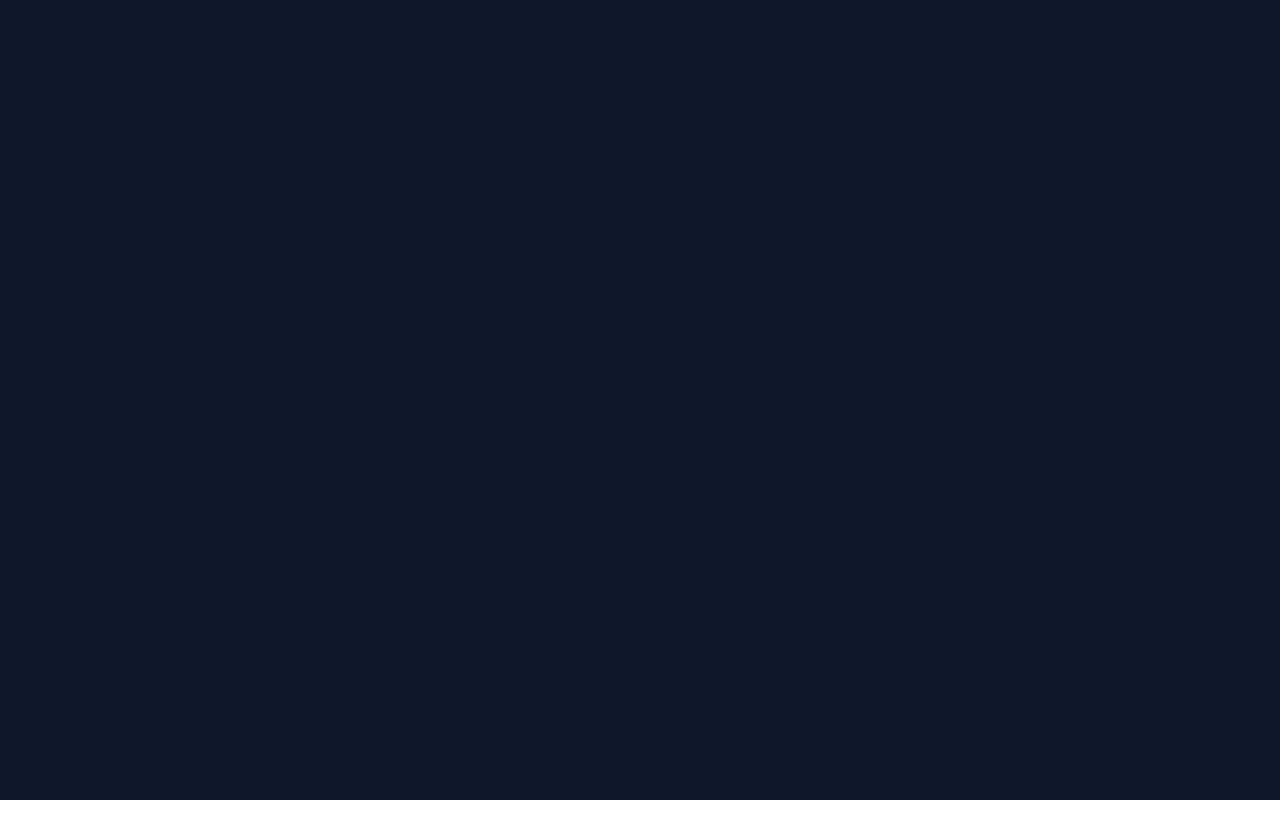
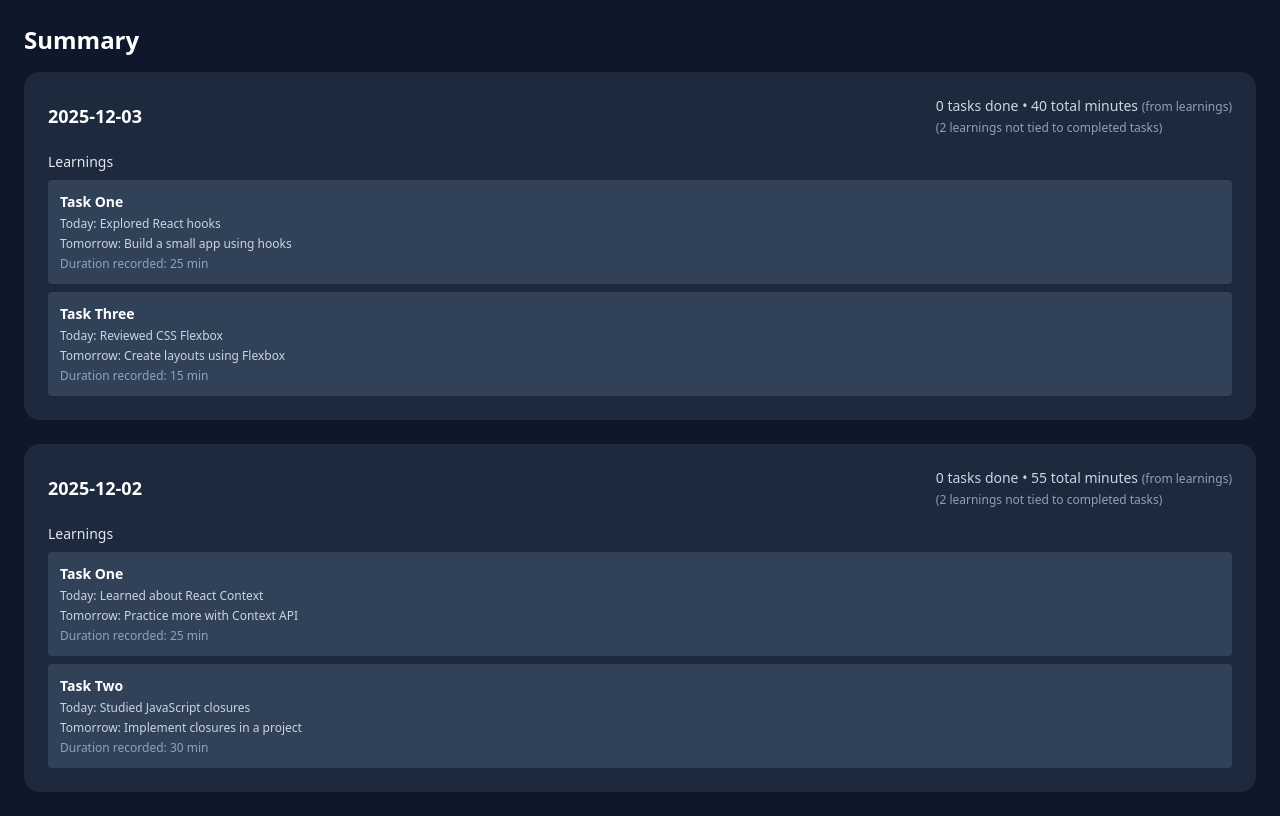
Before and after one commit to ng11tk/progress-watch, a React (Vite) app in the folder client/: page /summary in a window 1280 px wide. Before the commit this address had no page. Built offline with nearby package versions, Linux system fonts and the light colour scheme.

Commit message:
feat: add summary page

```diff
--- a/client/src/App.jsx
+++ b/client/src/App.jsx
@@ -2,6 +2,7 @@ import { BrowserRouter as Router, Routes, Route } from "react-router-dom";
 import "./App.css";
 import Dashboard from "./views/dashboard";
 import TaskList from "./views/tasks";
+import Summary from "./views/summary";
 import { TasksProvider } from "./contexts/TasksContext";
 
 export default function App() {
@@ -12,6 +13,7 @@ export default function App() {
           <Routes>
             <Route path="/" element={<Dashboard />} />
             <Route path="/tasks" element={<TaskList />} />
+            <Route path="/summary" element={<Summary />} />
           </Routes>
         </Router>
       </TasksProvider>
--- a/client/src/components/stopwatch.jsx
+++ b/client/src/components/stopwatch.jsx
@@ -1,5 +1,6 @@
 import { useState } from "react";
 import { useStopwatch } from "../hooks/useStopwatch";
+import { useTasks } from "../contexts/useTasks";
 
 export default function ProgressWatch({ task, onClose, onTaskComplete }) {
   const [view, setView] = useState("RUNNING");
@@ -7,6 +8,8 @@ export default function ProgressWatch({ task, onClose, onTaskComplete }) {
     today: "",
     tomorrow: "",
   });
+
+  const { addLearning } = useTasks();
 
   const startingSeconds = (task?.duration ?? 25) * 60; // convert minutes -> seconds
   const { time, isRunning, start, pause, reset } = useStopwatch(
@@ -16,7 +19,7 @@ export default function ProgressWatch({ task, onClose, onTaskComplete }) {
 
   function onFinish() {
     setView("FINISHED");
-    // ensure stopwatch is stopped and notify parent that task completed
+    // ensure stopwatch is stopped and mark task completed (keep modal open so user can add learning)
     try {
       pause();
     } catch {
@@ -28,7 +31,16 @@ export default function ProgressWatch({ task, onClose, onTaskComplete }) {
   const seconds = time % 60;
 
   const handleSubmitLearning = () => {
-    console.log("Learning:", learning);
+    // store learning for the task, prefer using the task's completed date if available
+    addLearning({
+      taskId: task?.id,
+      today: learning.today,
+      tomorrow: learning.tomorrow,
+      date: task?.completedAt
+        ? task.completedAt.slice(0, 10)
+        : new Date().toISOString().slice(0, 10),
+    });
+
     reset();
     setView("FINISHED");
   };
--- a/client/src/contexts/TasksContext.jsx
+++ b/client/src/contexts/TasksContext.jsx
@@ -60,9 +60,83 @@ export function TasksProvider({ children }) {
     updateTask(id, { completed: true, completedAt: new Date().toISOString() });
   };
 
+  const [learnings, setLearnings] = useState([
+    {
+      id: 1,
+      taskId: 1,
+      taskTitle: "Task One",
+      duration: 25,
+      today: "Learned about React Context",
+      tomorrow: "Practice more with Context API",
+      date: "2025-12-02",
+      createdAt: "2025-12-02T10:00:00Z",
+    },
+    {
+      id: 2,
+      taskId: 2,
+      taskTitle: "Task Two",
+      duration: 30,
+      today: "Studied JavaScript closures",
+      tomorrow: "Implement closures in a project",
+      date: "2025-12-02",
+      createdAt: "2025-12-02T11:00:00Z",
+    },
+    {
+      id: 3,
+      taskId: 1,
+      taskTitle: "Task One",
+      duration: 25,
+      today: "Explored React hooks",
+      tomorrow: "Build a small app using hooks",
+      date: "2025-12-03",
+      createdAt: "2025-12-03T09:30:00Z",
+    },
+    {
+      id: 4,
+      taskId: 3,
+      taskTitle: "Task Three",
+      duration: 15,
+      today: "Reviewed CSS Flexbox",
+      tomorrow: "Create layouts using Flexbox",
+      date: "2025-12-03",
+      createdAt: "2025-12-03T10:15:00Z",
+    },
+  ]);
+
+  function toLocalDateYYYYMMDD(dateInput) {
+    const d = typeof dateInput === "string" ? new Date(dateInput) : dateInput;
+    const y = d.getFullYear();
+    const m = String(d.getMonth() + 1).padStart(2, "0");
+    const day = String(d.getDate()).padStart(2, "0");
+    return `${y}-${m}-${day}`;
+  }
+
+  const addLearning = ({ taskId, today, tomorrow, date }) => {
+    const task = tasks.find((t) => t.id === taskId);
+    const entry = {
+      id: Date.now(),
+      taskId,
+      taskTitle: task?.title || "",
+      duration: task?.duration || 0,
+      today: today || "",
+      tomorrow: tomorrow || "",
+      date: date || toLocalDateYYYYMMDD(new Date()), // YYYY-MM-DD local
+      createdAt: new Date().toISOString(),
+    };
+    setLearnings((prev) => [entry, ...prev]);
+    return entry;
+  };
+
   return (
     <TasksContext.Provider
-      value={{ tasks, addTask, updateTask, markTaskCompleted }}
+      value={{
+        tasks,
+        addTask,
+        updateTask,
+        markTaskCompleted,
+        learnings,
+        addLearning,
+      }}
     >
       {children}
     </TasksContext.Provider>
--- a/client/src/views/dashboard/index.jsx
+++ b/client/src/views/dashboard/index.jsx
@@ -13,10 +13,16 @@ const Dashboard = () => {
 
   return (
     <div>
-      <h1 className="text-2xl font-bold mb-4">Dashboard</h1>
+      <div className="flex items-center justify-between mb-4">
+        <h1 className="text-2xl font-bold">Dashboard</h1>
+        <a href="/summary" className="text-sm text-slate-300 underline">
+          View Summary
+        </a>
+      </div>
+
       <section className="bg-slate-800 text-white rounded-2xl p-6 w-full max-w-2xl">
+        {" "}
         <h2 className="text-xl mb-3">Today's Tasks ({todaysTasks.length})</h2>
-
         {todaysTasks.length === 0 ? (
           <p className="text-slate-400">No tasks scheduled for today.</p>
         ) : (
--- /dev/null
+++ b/client/src/views/summary/index.jsx
@@ -0,0 +1,136 @@
+import React from "react";
+import { useTasks } from "../../contexts/useTasks";
+
+function toLocalDateYYYYMMDD(dateInput) {
+  const d = typeof dateInput === "string" ? new Date(dateInput) : dateInput;
+  const y = d.getFullYear();
+  const m = String(d.getMonth() + 1).padStart(2, "0");
+  const day = String(d.getDate()).padStart(2, "0");
+  return `${y}-${m}-${day}`;
+}
+
+export default function Summary() {
+  const { tasks, learnings } = useTasks();
+
+  // collect dates from completed tasks and learnings (use local dates)
+  const datesSet = new Set();
+  tasks.forEach((t) => {
+    if (t.completed && t.completedAt)
+      datesSet.add(toLocalDateYYYYMMDD(t.completedAt));
+  });
+  learnings.forEach((l) => datesSet.add(l.date));
+
+  const dates = Array.from(datesSet).sort((a, b) => (a < b ? 1 : -1));
+
+  return (
+    <div>
+      <h1 className="text-2xl font-bold mb-4">Summary</h1>
+
+      {dates.length === 0 && (
+        <div className="text-slate-400">
+          No performance or learnings recorded yet.
+        </div>
+      )}
+
+      <div className="space-y-6">
+        {dates.map((date) => {
+          const completedTasks = tasks.filter(
+            (t) =>
+              t.completed &&
+              t.completedAt &&
+              t.completedAt.slice(0, 10) === date
+          );
+          const completedTaskIds = new Set(completedTasks.map((t) => t.id));
+
+          const dayLearnings = learnings.filter((l) => l.date === date);
+          // learnings that don't correspond to a completed task on this date
+          const extraLearnings = dayLearnings.filter(
+            (l) => !l.taskId || !completedTaskIds.has(l.taskId)
+          );
+
+          // Do not use task.duration to calculate totals — only use learnings' recorded durations
+          const minutesFromLearnings = dayLearnings.reduce(
+            (s, l) => s + (l.duration || 0),
+            0
+          );
+          const totalMinutes = minutesFromLearnings;
+
+          return (
+            <section
+              key={date}
+              className="bg-slate-800 p-6 rounded-2xl text-white"
+            >
+              <div className="flex justify-between items-center">
+                <h2 className="text-lg font-semibold">{date}</h2>
+                <div className="text-sm text-slate-300">
+                  <span className="font-medium">{completedTasks.length}</span>{" "}
+                  tasks done •{" "}
+                  <span className="font-medium">{totalMinutes}</span> total
+                  minutes{" "}
+                  <span className="text-xs text-slate-400">
+                    (from learnings)
+                  </span>
+                  {extraLearnings.length > 0 && (
+                    <div className="text-xs text-slate-400 mt-1">
+                      ({extraLearnings.length} learnings not tied to completed
+                      tasks)
+                    </div>
+                  )}
+                </div>
+              </div>
+
+              <div className="mt-4 grid gap-4">
+                {completedTasks.length > 0 && (
+                  <div>
+                    <h3 className="text-sm font-medium text-slate-200">
+                      Completed Tasks
+                    </h3>
+                    <ul className="mt-2 space-y-2">
+                      {completedTasks.map((t) => (
+                        <li key={t.id} className="p-3 bg-slate-700 rounded">
+                          <div className="font-semibold">{t.title}</div>
+                          <div className="text-xs text-slate-300">
+                            {t.description}
+                          </div>
+                          <div className="text-xs text-slate-400 mt-1">
+                            Duration: {t.duration} min • Priority: {t.priority}
+                          </div>
+                        </li>
+                      ))}
+                    </ul>
+                  </div>
+                )}
+
+                {dayLearnings.length > 0 && (
+                  <div>
+                    <h3 className="text-sm font-medium text-slate-200">
+                      Learnings
+                    </h3>
+                    <ul className="mt-2 space-y-2">
+                      {dayLearnings.map((l) => (
+                        <li key={l.id} className="p-3 bg-slate-700 rounded">
+                          <div className="text-sm font-semibold">
+                            {l.taskTitle || "(task removed)"}
+                          </div>
+                          <div className="text-xs text-slate-300 mt-1">
+                            Today: {l.today || "—"}
+                          </div>
+                          <div className="text-xs text-slate-300 mt-1">
+                            Tomorrow: {l.tomorrow || "—"}
+                          </div>
+                          <div className="text-xs text-slate-400 mt-1">
+                            Duration recorded: {l.duration || 0} min
+                          </div>
+                        </li>
+                      ))}
+                    </ul>
+                  </div>
+                )}
+              </div>
+            </section>
+          );
+        })}
+      </div>
+    </div>
+  );
+}
```
